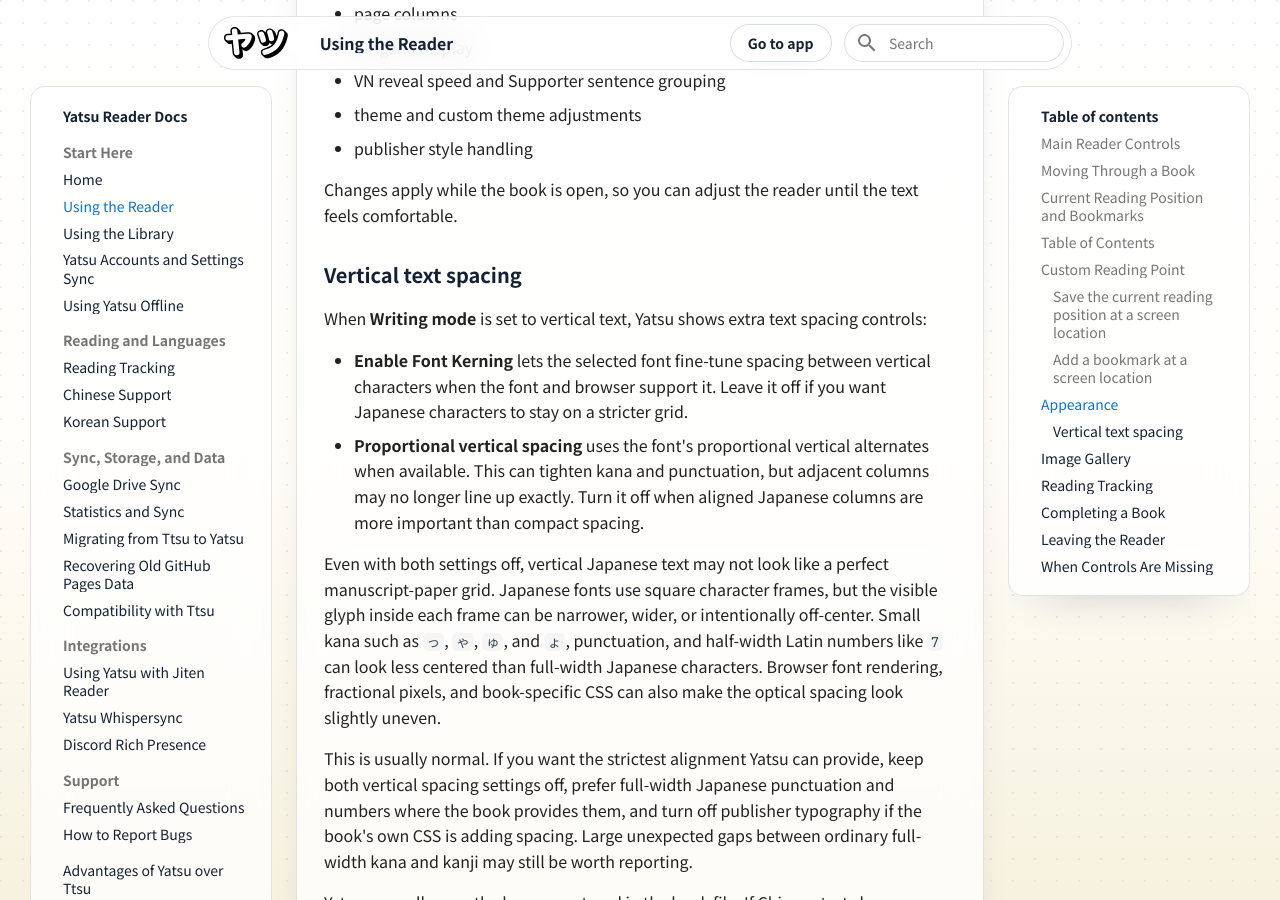
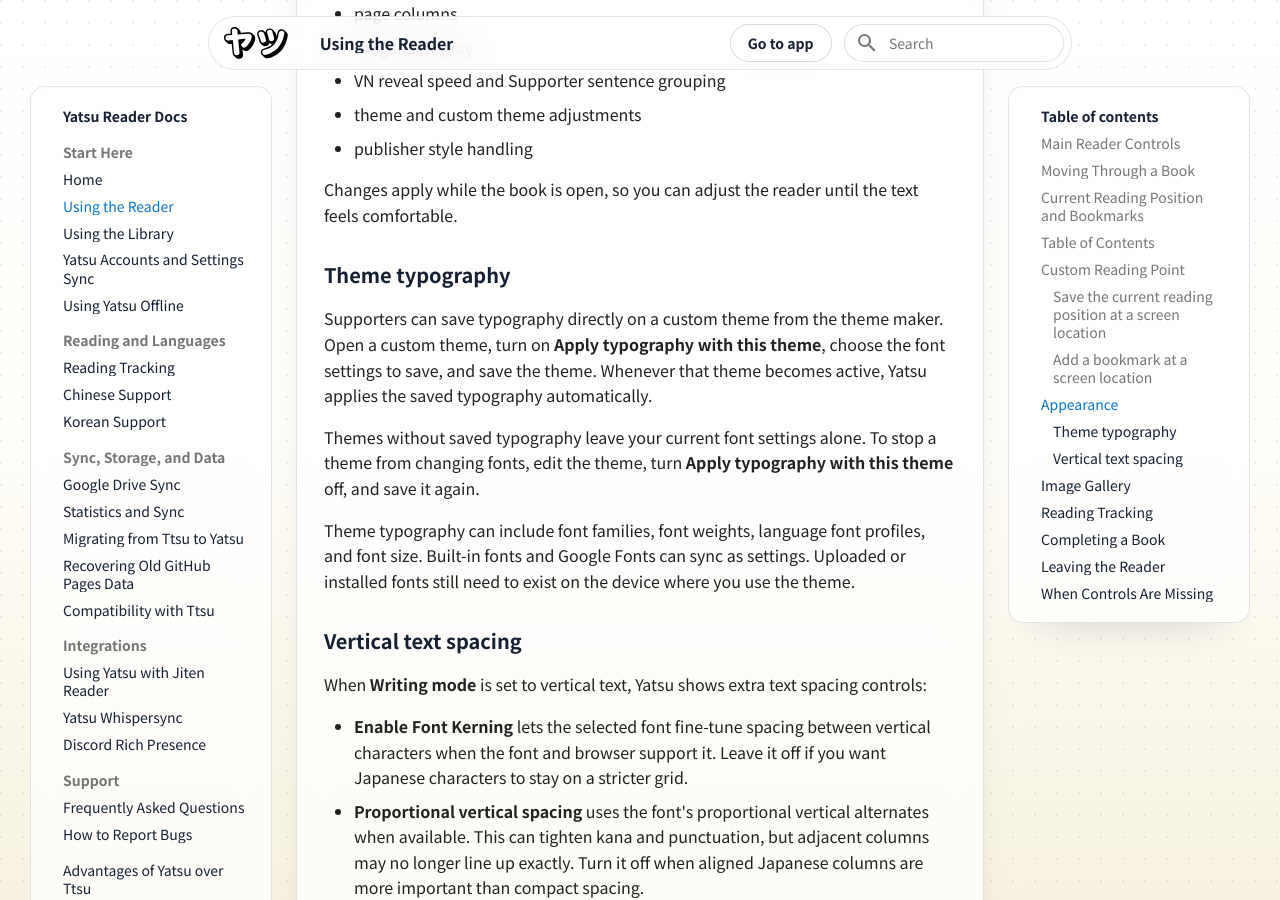
Before and after one commit to ytrms/yatsu-reader-docs, an MkDocs documentation site: the page built from docs/reader.md, in a window 1280 px wide and 900 px high, scrolled down 7516 px. Built offline with MkDocs 1.6.1 and Material for MkDocs 9.7.7, drawn with Linux system fonts in a browser that asks for light colours.

Commit message:
docs: document theme typography

```diff
--- a/docs/reader.md
+++ b/docs/reader.md
@@ -199,6 +199,21 @@
 
 Changes apply while the book is open, so you can adjust the reader until the text feels comfortable.
 
+### Theme typography
+
+Supporters can save typography directly on a custom theme from the theme maker.
+Open a custom theme, turn on **Apply typography with this theme**, choose the
+font settings to save, and save the theme. Whenever that theme becomes active,
+Yatsu applies the saved typography automatically.
+
+Themes without saved typography leave your current font settings alone. To stop a
+theme from changing fonts, edit the theme, turn **Apply typography with this
+theme** off, and save it again.
+
+Theme typography can include font families, font weights, language font profiles,
+and font size. Built-in fonts and Google Fonts can sync as settings. Uploaded or
+installed fonts still need to exist on the device where you use the theme.
+
 ### Vertical text spacing
 
 When **Writing mode** is set to vertical text, Yatsu shows extra text spacing controls:
```
Also changed, not shown: docs/yatsu-accounts.md (+4 -0 lines).
